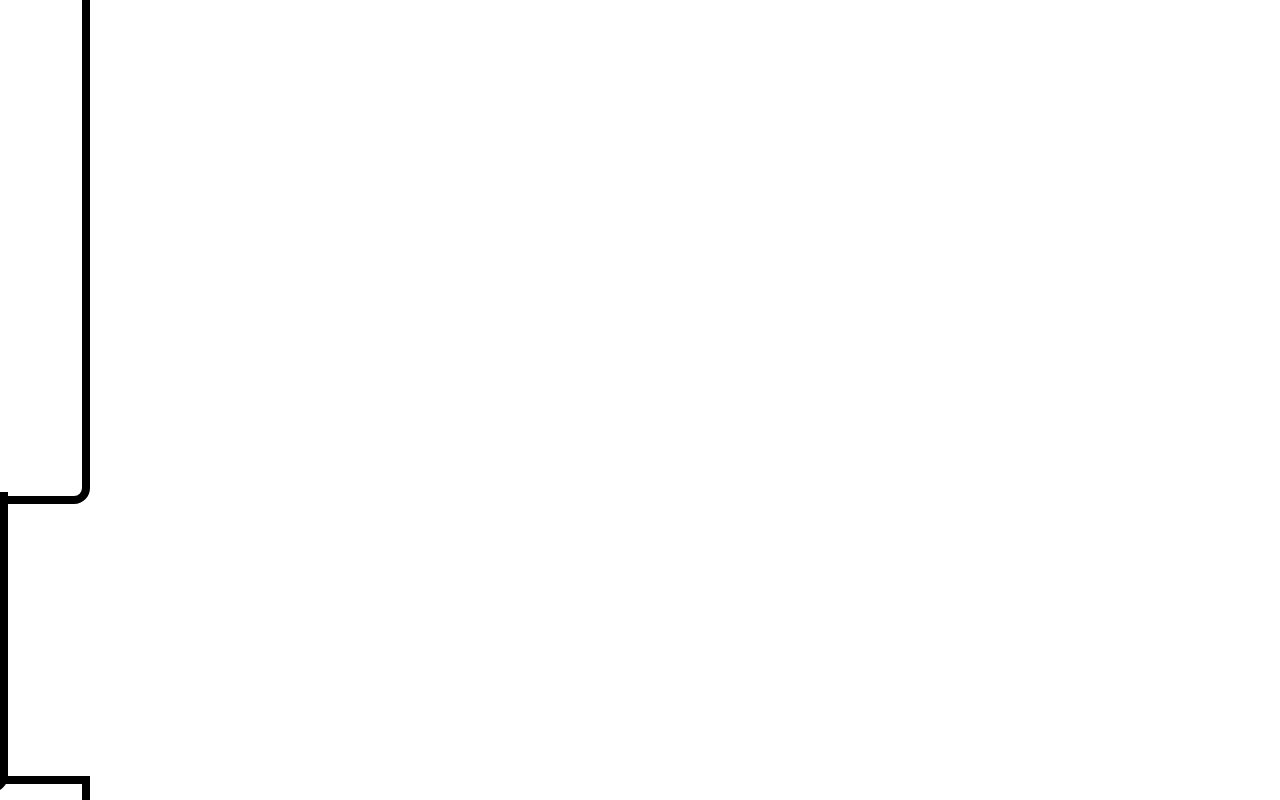
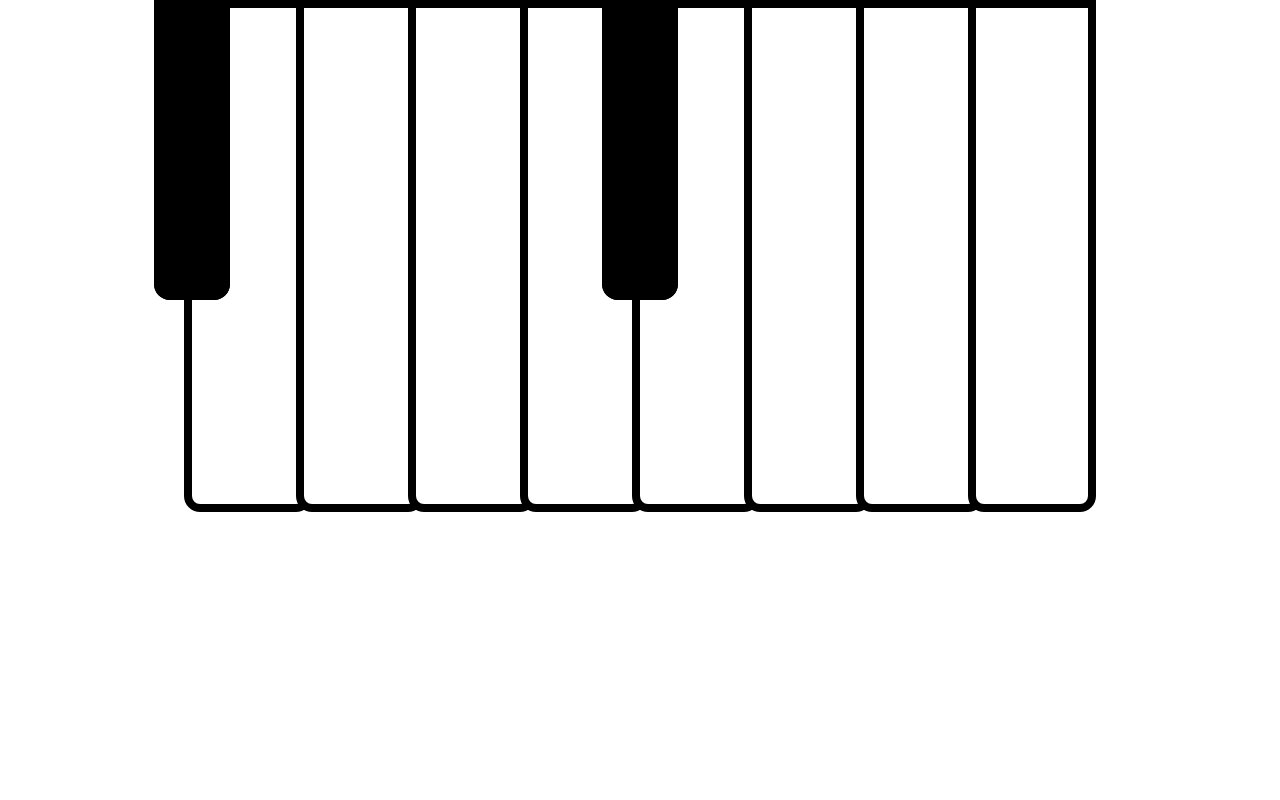
Before and after one commit to xow/ambience, a Next.js app: page / in a window 1280 px wide. Shown: the top 800 px of the page. Built offline with nearby package versions, Linux system fonts and the light colour scheme.

Commit message:
Coloured keys fixes #5

```diff
--- a/src/Controls/OnScreenKeyboard.ts
+++ b/src/Controls/OnScreenKeyboard.ts
@@ -1,7 +1,7 @@
 import { frequencies, getPlayTone } from '../Instruments/Oscillator';
 import { Commands, octaveAndNoteToMessage } from '../Tools/Midi';
 
-export type IOnClickKey = ({
+export type IHandleClickKey = ({
   note,
   octave,
 }: {
@@ -9,7 +9,9 @@ export type IOnClickKey = ({
   octave: number;
 }) => void;
 
-export function listen(playTone: ReturnType<typeof getPlayTone>): IOnClickKey {
+export function listen(
+  playTone: ReturnType<typeof getPlayTone>,
+): IHandleClickKey {
   return ({ note, octave }) => {
     const message = octaveAndNoteToMessage({ note, octave });
     const command = Commands.NOTE_ON;
--- /dev/null
+++ b/src/components/Key.tsx
@@ -0,0 +1,57 @@
+import { useState } from 'react';
+import { IHandleClickKey } from '../Controls/OnScreenKeyboard';
+import { frequencies } from '../Instruments/Oscillator';
+
+interface IProps {
+  handleClickKey: IHandleClickKey;
+  note: keyof typeof frequencies;
+}
+
+function Key({ handleClickKey, note }: IProps) {
+  const [isActive, setIsActive] = useState<boolean>(false);
+  return (
+    <>
+      <style jsx>{`
+        .key {
+          box-sizing: border-box;
+          display: inline-block;
+          background-color: #fff;
+          height: 512px;
+          width: 128px;
+          border: 8px solid black;
+          border-bottom-right-radius: 16px;
+          border-bottom-left-radius: 16px;
+          margin: -8px;
+        }
+        .key.active {
+          background: #0f3;
+        }
+        .key:nth-child(12n-10),
+        .key:nth-child(12n-8),
+        .key:nth-child(12n-5),
+        .key:nth-child(12n-3),
+        .key:nth-child(12n-1) {
+          margin: -8px -38px;
+          background-color: #000;
+          vertical-align: top;
+          height: 300px;
+          width: 76px;
+          border: none;
+          position: relative;
+        }
+      `}</style>
+      <div
+        className={`key ${isActive && 'active'}`}
+        onMouseDown={() => {
+          setIsActive(true);
+          handleClickKey?.({ note, octave: 4 });
+        }}
+        onMouseUp={() => {
+          setIsActive(false);
+        }}
+      ></div>
+    </>
+  );
+}
+
+export default Key;
--- /dev/null
+++ b/src/components/Keyboard.tsx
@@ -0,0 +1,29 @@
+import type { IHandleClickKey } from '../Controls/OnScreenKeyboard';
+import { frequencies } from '../Instruments/Oscillator';
+import Key from './Key';
+
+interface IProps {
+  handleClickKey: IHandleClickKey;
+}
+function Keyboard({ handleClickKey }: IProps) {
+  return (
+    <>
+      <style jsx>{`
+        .keyboard {
+          margin: auto;
+          height: 512px;
+          width: fit-content;
+        }
+      `}</style>
+      <div className="keyboard">
+        {(Object.keys(frequencies) as Array<keyof typeof frequencies>).map(
+          note => (
+            <Key key={note} note={note} handleClickKey={handleClickKey} />
+          ),
+        )}
+      </div>
+    </>
+  );
+}
+
+export default Keyboard;
--- a/src/index.ts
+++ b/src/index.ts
@@ -55,7 +55,7 @@ export function initialise() {
   };
 
   MIDI.listen(handleMidiEvent, adjustContinuousControl);
-  const onClickKey = OnScreenKeyboard.listen(handleMidiEvent);
+  const handleClickKey = OnScreenKeyboard.listen(handleMidiEvent);
 
-  return { onClickKey };
+  return { handleClickKey };
 }
--- a/src/pages/index.tsx
+++ b/src/pages/index.tsx
@@ -1,61 +1,16 @@
 import { useEffect, useState } from 'react';
-import { frequencies } from '../Instruments/Oscillator';
 import { initialise } from '..';
-import { IOnClickKey } from '../Controls/OnScreenKeyboard';
+import Keyboard from '../components/Keyboard';
+import { IHandleClickKey } from '../Controls/OnScreenKeyboard';
 
 function HomePage() {
-  const [onClickKey, setOnClickKey] = useState<IOnClickKey>();
+  const [handleClickKey, setHandleClickKey] = useState<IHandleClickKey>();
   useEffect(() => {
-    const { onClickKey: onClickKeyValue } = initialise();
-    setOnClickKey(() => onClickKeyValue);
+    const { handleClickKey: handleClickKeyValue } = initialise();
+    setHandleClickKey(() => handleClickKeyValue);
   }, []);
 
-  return (
-    <>
-      <style jsx>{`
-        .keyboard {
-          margin: auto;
-          height: 512px;
-          width: fit-content;
-        }
-        .key {
-          box-sizing: border-box;
-          display: inline-block;
-          background-color: #fff;
-          height: 512px;
-          width: 128px;
-          border: 8px solid black;
-          border-bottom-right-radius: 16px;
-          border-bottom-left-radius: 16px;
-          margin: -8px;
-        }
-        div:nth-child(12n-10),
-        div:nth-child(12n-8),
-        div:nth-child(12n-5),
-        div:nth-child(12n-3),
-        div:nth-child(12n-1) {
-          margin: -8px -38px;
-          background-color: #000;
-          vertical-align: top;
-          height: 300px;
-          width: 76px;
-          border: none;
-          position: relative;
-        }
-      `}</style>
-      <div className="keyboard">
-        {(Object.keys(frequencies) as Array<keyof typeof frequencies>).map(
-          key => (
-            <div
-              key={key}
-              className="key"
-              onClick={() => onClickKey?.({ note: key, octave: 4 })}
-            ></div>
-          ),
-        )}
-      </div>
-    </>
-  );
+  return <>{handleClickKey && <Keyboard handleClickKey={handleClickKey} />}</>;
 }
 
 export default HomePage;
```
